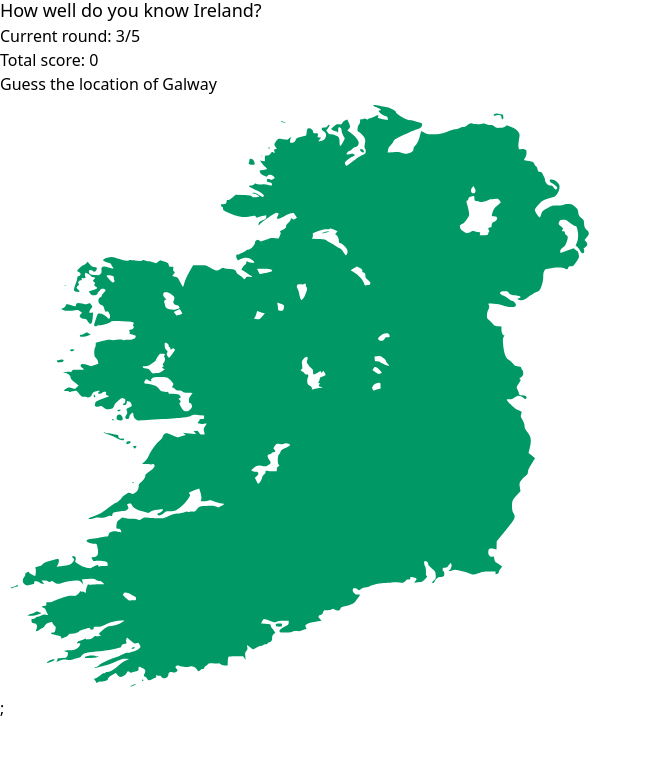
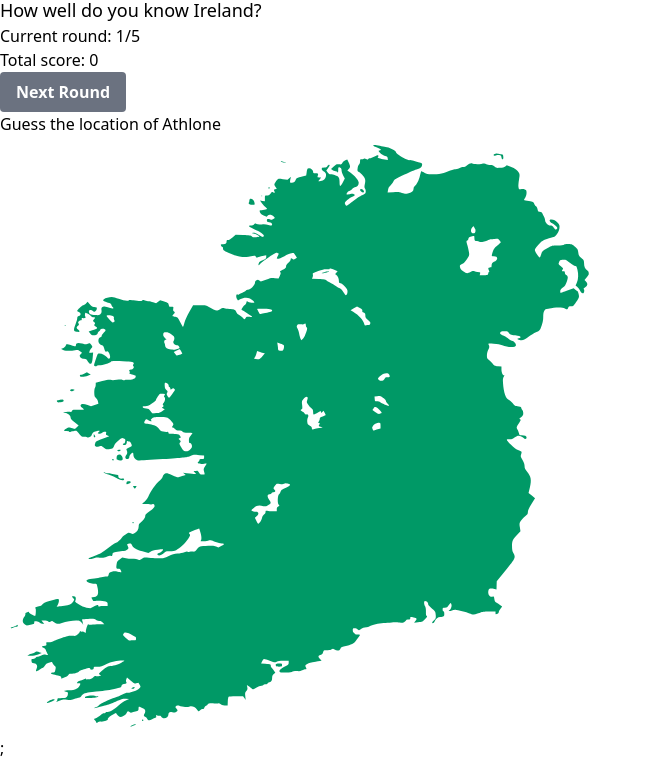
Before and after one commit to PaulTreanor/MapGuesser, a Gatsby site in the folder frontend-service/: page / in a window 1280 px wide. Shown: the part 40-800 px from the top of the page, without its empty margins (0-652 px from the left). Built offline with nearby package versions, Linux system fonts and the light colour scheme; Gatsby itself is replaced by a stand-in of ours.

Commit message:
Create shakey implementation of games and rounds

```diff
--- a/frontend-service/src/components/Game.tsx
+++ b/frontend-service/src/components/Game.tsx
@@ -20,9 +20,10 @@ const hardCordeRounds: Round[] = [
 
 export default function Game() {
   let gameRounds: Round[] = []
-  const [currentRoundIndex, setCurrentRoundIndex] = useState<number>(3)
+  const [currentRoundIndex, setCurrentRoundIndex] = useState<number>(1)
+  const [roundCompleted, setRoundCompleted] = useState<boolean>(false)
   const [pins, setPins] = useState<Pin[]>([])
-  const aggregateUserGameScore = 0 // Updates with each round
+  const [aggregateUserGameScore, setAggregateUserGameScore] = useState<number>(0)
 
   const handleGuess = (pin: Pin, distance:number) => {
     // setPins([...pins, pin])
@@ -31,12 +32,26 @@ export default function Game() {
     // }
     console.log({ "pin": pin })
     console.log({ "distance": distance })
+    // Update the aggregateUserGameScore with the distance
+    setAggregateUserGameScore(Number(aggregateUserGameScore) + Number(distance))
+    // make it so the user can't make another guess this round
+    setRoundCompleted(true)
+  }
+
+  const moveToNextRound = () => {
+    console.log('Next round')
+    setCurrentRoundIndex(currentRoundIndex + 1)
   }
 
   return (
     <>
       <div>Current round: {currentRoundIndex}/5</div>
       <div>Total score: {aggregateUserGameScore}</div>
+      <button
+        className='disabled:bg-gray-500 bg-blue-500 hover:bg-blue-700 text-white font-bold py-2 px-4 rounded'
+        onClick={moveToNextRound}
+        disabled={!roundCompleted}
+      >Next Round</button>
       <GameMap
         roundDetails={hardCordeRounds[currentRoundIndex - 1]}
         onGuess={handleGuess}
--- a/frontend-service/src/components/GameMap.tsx
+++ b/frontend-service/src/components/GameMap.tsx
@@ -14,6 +14,10 @@ function GameMap({ roundDetails, onGuess }: GameMapProps) {
   const [pin, setPin] = useState<Pin | null>(null)
 
   useEffect(() => {
+    setPin(null);
+  } , [roundDetails]);
+
+  useEffect(() => {
     const canvas = canvasRef.current;
     const context = canvas.getContext('2d');
     const image = new Image();
@@ -28,7 +32,7 @@ function GameMap({ roundDetails, onGuess }: GameMapProps) {
         onGuess({ x: pin.x, y: pin.y }, distance );
       }
     };
-  }, [pin]);
+  }, [pin, roundDetails]);
 
   const handleCanvasClick = (event: React.MouseEvent<HTMLCanvasElement>) => {
     const rect = canvasRef.current.getBoundingClientRect();
@@ -72,6 +76,9 @@ function GameMap({ roundDetails, onGuess }: GameMapProps) {
     return distance;
   };
 
+
+
+
   return (
     <>
       <h1>Guess the location of {roundDetails.location}</h1>
```
